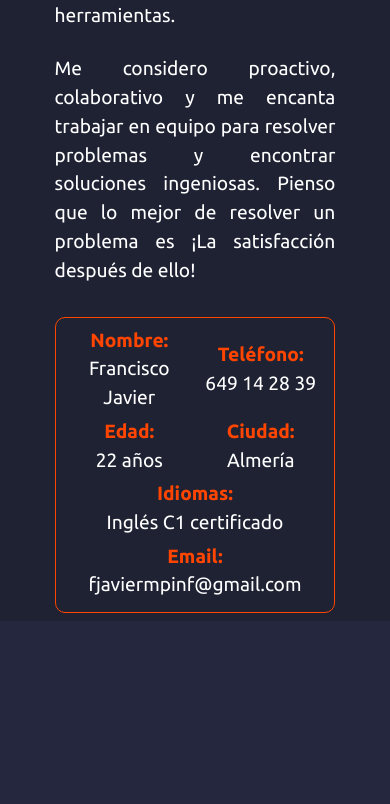
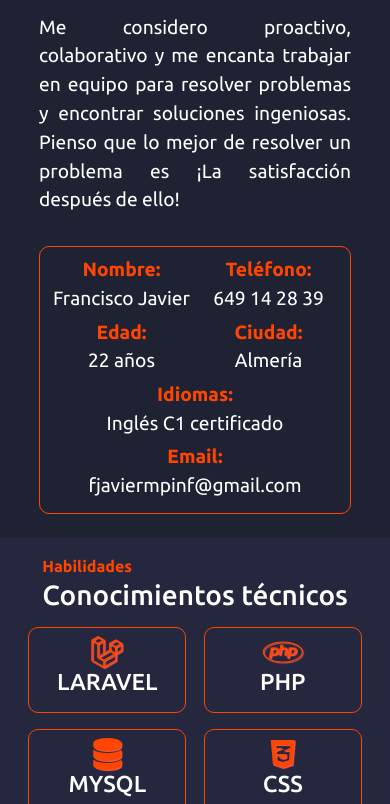
Before and after one commit to fjaviermp/fjaviermp.github.io, a Vue app: page / in a window 390 px wide. Shown: the part 1196-2000 px from the top of the page. Built offline with nearby package versions, Linux system fonts and the light colour scheme.

Commit message:
Cambios en responsive de inicio

```diff
--- a/src/components/HomeComponents/Presentacion.vue
+++ b/src/components/HomeComponents/Presentacion.vue
@@ -110,5 +110,9 @@
     #tarjeta_datos{
         margin: 2em 0 0.5em 0;
     }
+    #presentacion>.content{
+        width: 100%;
+        padding: 1em 0 1em 0;
+    }
 }
 </style>
--- a/src/components/HomeComponents/Servicios.vue
+++ b/src/components/HomeComponents/Servicios.vue
@@ -49,4 +49,10 @@
         display: flex;
         flex-wrap: wrap;
     }
+
+    @media only screen and (max-width: 570px){
+        #servicios{
+            min-height: fit-content;
+        }
+    }
 </style>
```
Lines whose indentation alone changed are shown as unchanged.
